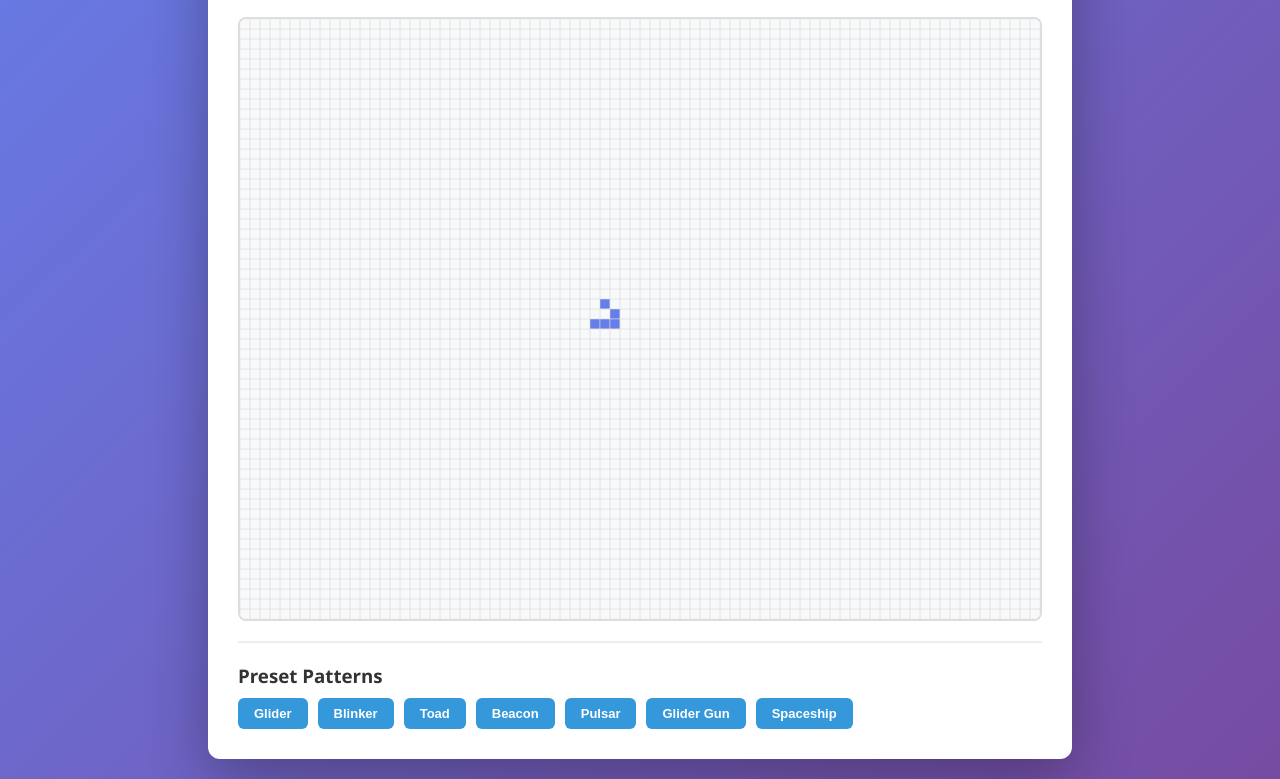
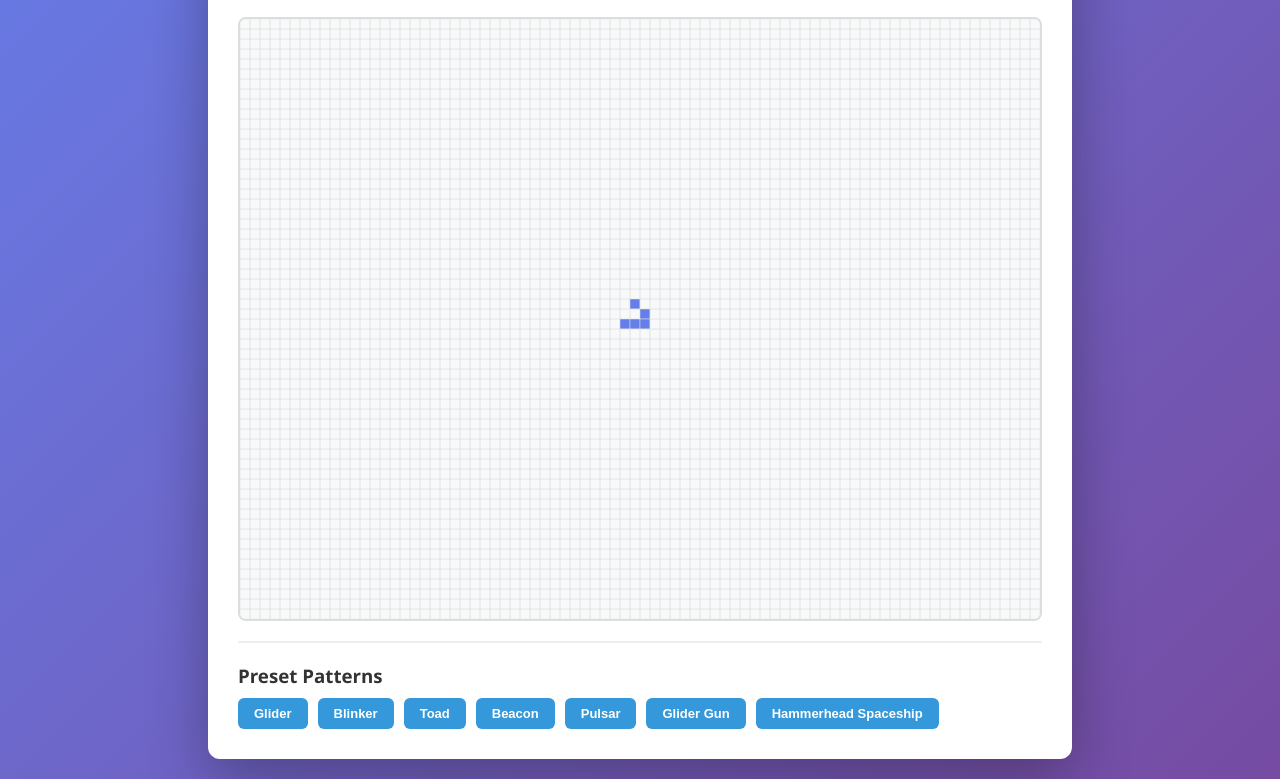
Before and after one commit to piyushsinghoffice/game-of-life, a plain HTML site: page index.html in a window 1280 px wide. Both pictures are taken after a click on the button "Glider". Shown: the part 240-1019 px from the top of the page. Drawn offline with Linux system fonts and the light colour scheme.

Commit message:
fixed spaceship pattern

```diff
--- a/index.html
+++ b/index.html
@@ -44,7 +44,7 @@
                 <button onclick="game.loadPattern('beacon')">Beacon</button>
                 <button onclick="game.loadPattern('pulsar')">Pulsar</button>
                 <button onclick="game.loadPattern('gliderGun')">Glider Gun</button>
-                <button onclick="game.loadPattern('spaceship')">Spaceship</button>
+                <button onclick="game.loadPattern('hammerheadSpaceship')">Hammerhead Spaceship</button>
             </div>
         </div>
     </div>
@@ -76,7 +76,7 @@
                 <li><strong>Still lifes:</strong> Patterns that don't change (like the Block)</li>
                 <li><strong>Oscillators:</strong> Patterns that repeat after a fixed number of generations (like the
                     Blinker)</li>
-                <li><strong>Spaceships:</strong> Patterns that move across the grid (like the Glider)</li>
+                <li><strong>Hammerhead Spaceship:</strong> Patterns that move across the grid (like a Spaceship)</li>
                 <li><strong>Methuselahs:</strong> Small patterns that take many generations to stabilize</li>
             </ul>
 
--- a/script.js
+++ b/script.js
@@ -1,6 +1,6 @@
 import patterns from './utils.js';
 
-(function() {
+(function () {
     class GameOfLife {
         constructor(canvas, cellSize = 10) {
             this.canvas = canvas;
@@ -175,22 +175,39 @@ import patterns from './utils.js';
 
         loadPattern(patternName) {
             this.clear();
-            const centerRow = Math.floor(this.rows / 2);
-            const centerCol = Math.floor(this.cols / 2);
+            const pattern = patterns[patternName];
+            if (!pattern) return;
 
-            const pattern = patterns[patternName];
-            if (pattern) {
+            // 1. Find bounding box of the pattern
+            const rows = pattern.map(([r, _]) => r);
+            const cols = pattern.map(([_, c]) => c);
+
+            const minRow = Math.min(...rows);
+            const maxRow = Math.max(...rows);
+            const minCol = Math.min(...cols);
+            const maxCol = Math.max(...cols);
+
+            const patternHeight = maxRow - minRow + 1;
+            const patternWidth = maxCol - minCol + 1;
+
+            // 2. Compute top-left so the pattern is centered
+            const startRow = Math.floor((this.rows - patternHeight) / 2) - minRow;
+            const startCol = Math.floor((this.cols - patternWidth) / 2) - minCol;
+
+            // 3. Place cells
             pattern.forEach(([row, col]) => {
-                    const newRow = centerRow + row - Math.floor(pattern.length / 2);
-                    const newCol = centerCol + col - 5;
+                const newRow = row + startRow;
+                const newCol = col + startCol;
+
                 if (newRow >= 0 && newRow < this.rows && newCol >= 0 && newCol < this.cols) {
                     this.grid[newRow][newCol] = true;
                 }
             });
+
             this.draw();
             this.updateStats();
         }
-        }
+
     }
 
     const canvas = document.getElementById('gameCanvas');
--- a/utils.js
+++ b/utils.js
@@ -23,7 +23,17 @@ const patterns = {
         [1, 25], [2, 25], [6, 25], [7, 25],
         [3, 35], [4, 35], [3, 36], [4, 36]
     ],
-    spaceship: [[0, 1], [0, 4], [1, 0], [2, 0], [3, 0], [4, 0], [4, 4], [3, 5], [0, 5]]
+    hammerheadSpaceship: [
+        [0, 0], [1, 0],
+        [-1, -1], [2, -1], [-1, 1], [2, 1], [-1, 3], [2, 3], [-1, 5], [2, 5],
+        [-2, -2], [3, -2], [-2, 3], [3, 3], [-2, 6], [3, 6],
+        [-3, -3], [-3, -4], [4, -3], [4, -4], [-3, 1], [4, 1], [-3, 2], [4, 2], [-3, 4], [4, 4], [-3, 5], [4, 5], [-3, 8], [4, 8], [-3, 9], [4, 9],
+        [-4, -6], [5, -6], [-4, 4], [5, 4], [-4, 5], [5, 5], [-4, 7], [5, 7], [-4, 8], [5, 8], [-4, 9], [5, 9], [-4, 10], [5, 10],
+        [-5, -7], [6, -7], [-5, 5], [6, 5], [-5, 6], [6, 6], [-5, 8], [6, 8], [-5, 9], [6, 9], [-5, 10], [6, 10],
+        [-6, -7], [7, -7], [-6, -2], [7, -2],
+        [-7, -7], [8, -7], [-6, 6], [7, 6], [-6, 7], [7, 7],
+        [-7, -6], [8, -6], [-7, -5], [8, -5], [-7, -4], [8, -4], [-7, -3], [8, -3],
+    ]
 };
 
 export default patterns;
```
Lines whose indentation alone changed are shown as unchanged.
